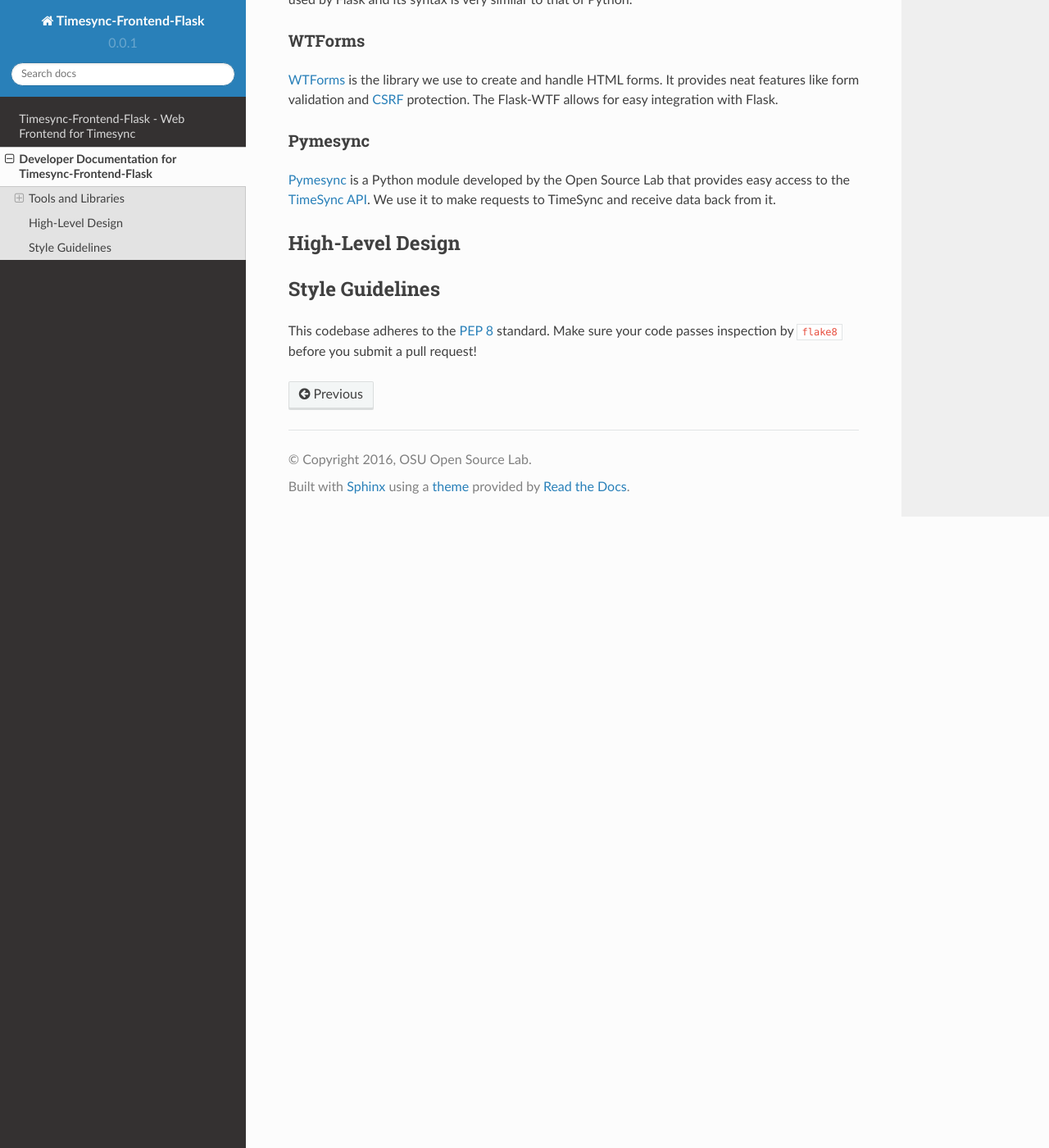
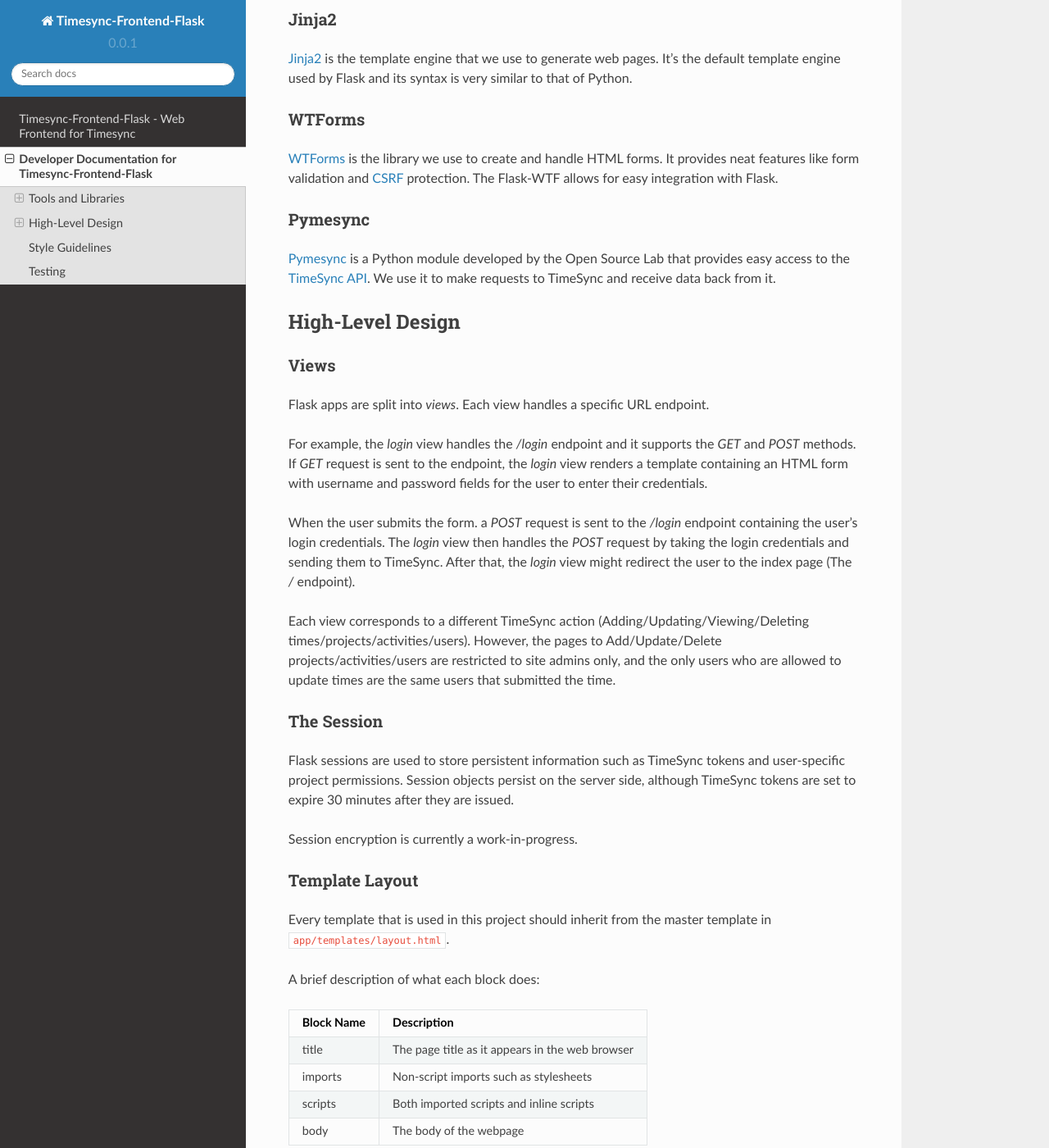
Before and after one commit to osuosl/timesync-frontend-flask, a Sphinx documentation site: the page built from docs/source/devvin.rst, in a window 1280 px wide and 1400 px high, scrolled down 881 px. Shown: the whole window at 82% size. Built offline with Sphinx 7.4.7 and the Read the Docs theme 2.0.0, drawn with Linux system fonts in a browser that asks for light colours; some of the changed text lies outside the part shown.

Commit message:
More developer documentation

```diff
--- a/docs/source/devvin.rst
+++ b/docs/source/devvin.rst
@@ -55,7 +55,55 @@
 High-Level Design
 -----------------
 
+Views
+'''''
 
+Flask apps are split into *views*. Each view handles a specific URL endpoint.
+
+For example, the `login` view handles the `/login` endpoint and it supports
+the `GET` and `POST` methods. If `GET` request is sent to the endpoint, the `login`
+view renders a template containing an HTML form with username and password fields
+for the user to enter their credentials.
+
+When the user submits the form. a `POST` request
+is sent to the `/login` endpoint containing the user's login credentials. The
+`login` view then handles the `POST` request by taking the login credentials
+and sending them to TimeSync. After that, the `login` view might redirect the user
+to the index page (The `/` endpoint).
+
+Each view corresponds to a different TimeSync action
+(Adding/Updating/Viewing/Deleting times/projects/activities/users). However,
+the pages to Add/Update/Delete projects/activities/users are restricted to site
+admins only, and the only users who are allowed to update times are the same users
+that submitted the time.
+
+The Session
+'''''''''''
+
+Flask sessions are used to store persistent information such as TimeSync tokens
+and user-specific project permissions. Session objects persist on the server side,
+although TimeSync tokens are set to expire 30 minutes after they are issued.
+
+Session encryption is currently a work-in-progress.
+
+Template Layout
+'''''''''''''''
+
+Every template that is used in this project should inherit from the master
+template in :code:`app/templates/layout.html`.
+
+A brief description of what each block does:
+
+========== ===============================================
+Block Name                   Description
+========== ===============================================
+title      The page title as it appears in the web browser
+imports    Non-script imports such as stylesheets
+scripts    Both imported scripts and inline scripts
+body       The body of the webpage
+========== ===============================================
+
+Other static page elements go in the :code:`app/static/` folder.
 
 Style Guidelines
 ----------------
@@ -64,3 +112,10 @@
 passes inspection by :code:`flake8` before you submit a pull request!
 
 .. _PEP 8: https://www.python.org/dev/peps/pep-0008/
+
+Testing
+-------
+
+Writing comprehensive unit tests is good practice. All of the tests for
+timesync-frontend-flask are located in the :code:`tests/` directory, and you can run
+them all at once by running :code:`nosetests` inside the project root directory.
```
Also changed, not shown: other parts of docs/source/devvin.rst (+1 -1 lines).
